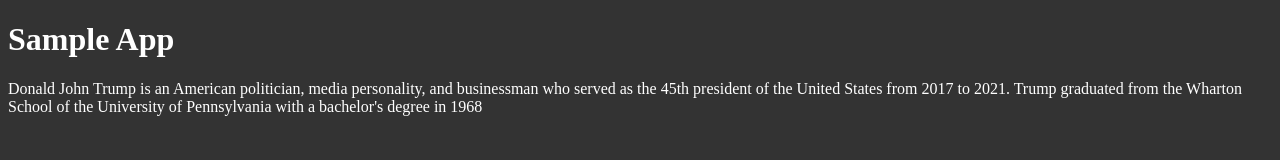
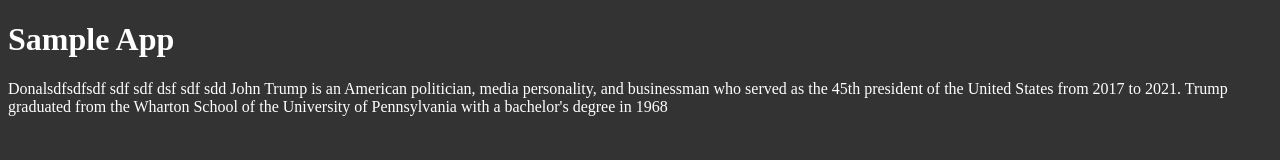
Before and after one commit to asel98f/myApp, a plain HTML site: page index.html in a window 1280 px wide. Drawn offline with Linux system fonts and the light colour scheme.

Commit message:
Update index.html
sf

```diff
--- a/index.html
+++ b/index.html
@@ -9,7 +9,7 @@
 </head>
 <body>
     <h1>Sample App</h1>
-    <p>Donald John Trump is an American politician,
+    <p>Donalsdfsdfsdf sdf sdf dsf sdf sdd John Trump is an American politician,
         media personality, and businessman who served as
         the 45th president of the United States from 2017
         to 2021. Trump graduated from the Wharton School of
```
